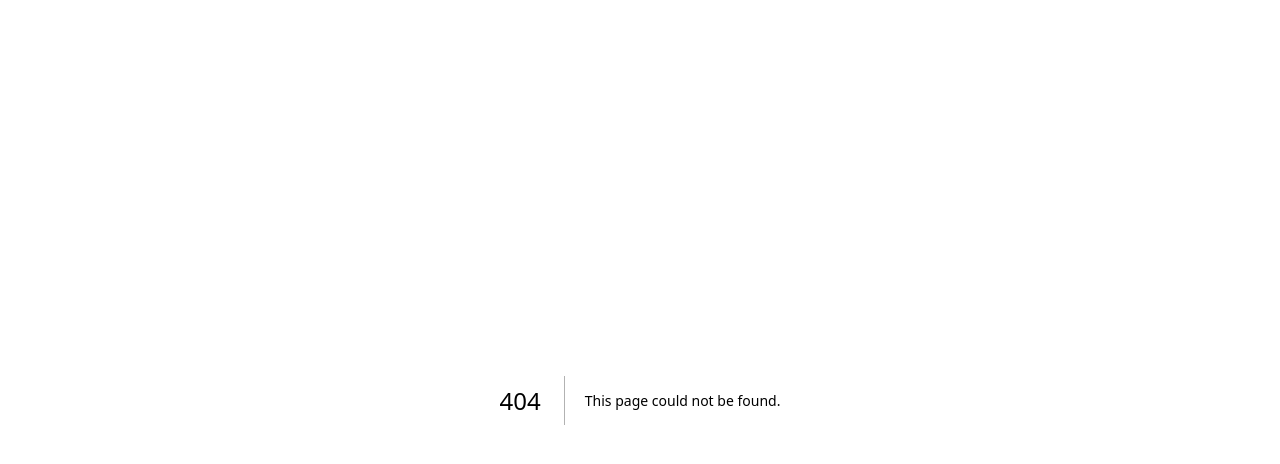
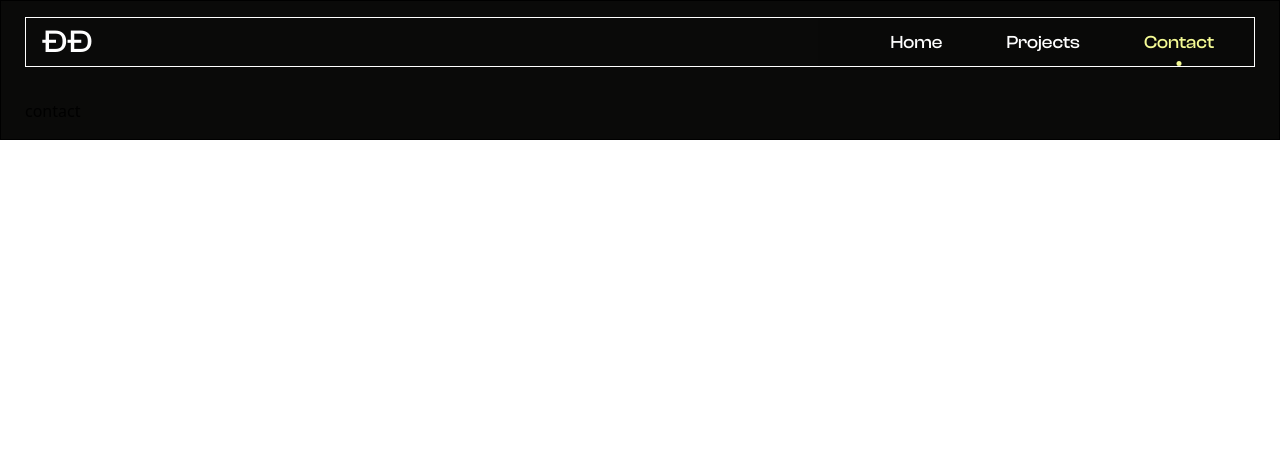
Before and after one commit to Heisdalu/heisdalu_pfolio, a Next.js app: page /contact in a window 1280 px wide. Before the commit this address had no page. Shown: the top 464 px of the page. Built offline with nearby package versions, Linux system fonts and the light colour scheme.

Commit message:
add nav to other pages

```diff
--- /dev/null
+++ b/components/Wrapper/Wrapper.tsx
@@ -0,0 +1,10 @@
+import React, { FC, ReactNode } from "react";
+
+interface WrapperProps {
+  children: ReactNode;
+}
+
+const Wrapper: FC<WrapperProps> = ({ children }) => {
+  return <div className="relative bg-spb px-1.5 py-1 border-1">{children}</div>;
+};
+export default Wrapper;
--- a/pages/_app.tsx
+++ b/pages/_app.tsx
@@ -2,5 +2,5 @@ import '@/styles/globals.css'
 import type { AppProps } from 'next/app'
 
 export default function App({ Component, pageProps }: AppProps) {
-  return <Component {...pageProps} />
+  return <Component {...pageProps}/>
 }
--- /dev/null
+++ b/pages/contact/index.tsx
@@ -0,0 +1,32 @@
+import Wrapper from "@/components/Wrapper/Wrapper";
+import { Navbar } from "@/components/Navbar/Navbar";
+import localFont from "next/font/local";
+
+const clashDisplay = localFont({
+  src: [
+    {
+      path: "../../fonts/ClashDisplay-Medium.woff2",
+      weight: "500",
+      style: "normal",
+    },
+    {
+      path: "../../fonts/ClashDisplay-Regular.woff2",
+      weight: "400",
+      style: "normal",
+    },
+  ],
+});
+
+const Contact = () => {
+  return (
+    <div>
+      <Wrapper>
+        <div className={`${clashDisplay.className} font-[500] text-[32px]`}>
+          <Navbar />
+        </div>
+        <div className="mt-2">contact</div>
+      </Wrapper>
+    </div>
+  );
+}
+export default Contact
--- /dev/null
+++ b/pages/projects/index.tsx
@@ -0,0 +1,33 @@
+import Wrapper from "@/components/Wrapper/Wrapper";
+import { Navbar } from "@/components/Navbar/Navbar";
+import localFont from "next/font/local";
+
+const clashDisplay = localFont({
+  src: [
+    {
+      path: "../../fonts/ClashDisplay-Medium.woff2",
+      weight: "500",
+      style: "normal",
+    },
+    {
+      path: "../../fonts/ClashDisplay-Regular.woff2",
+      weight: "400",
+      style: "normal",
+    },
+  ],
+});
+
+const Projects = () => {
+  return (
+    <div>
+      <Wrapper>
+        <div className={`${clashDisplay.className} font-[500] text-[32px]`}>
+          <Navbar />
+        </div>
+      <div className="mt-2">Projects</div>
+      </Wrapper>
+
+    </div>
+  );
+};
+export default Projects;
--- a/styles/globals.css
+++ b/styles/globals.css
@@ -1,3 +1,42 @@
 @tailwind base;
 @tailwind components;
 @tailwind utilities;
+
+.box1 {
+  transform: rotate(-45deg) translateY(0px);
+  transform-origin: right;
+  transition: all 0.5s 0.2s;
+}
+.no_box1 {
+  transform: rotate(0) translateY(0);
+  transform-origin: right;
+  transition: all 0.5s;
+}
+
+.box2 {
+  width: 0%;
+  transform-origin: left;
+  opacity: 0;
+  transition: all 0.5s;
+}
+
+.no_box2 {
+  width: 100%;
+  transform-origin: left;
+  transition: all 0.5s 0.2s;
+  opacity: 1;
+}
+
+.box3 {
+  transform: rotate(45deg) translate(0px, -9px);
+  transition: all 0.5s 0.2s;
+}
+.no_box3 {
+  transform: rotate(0deg) translate(0, 0);
+  transition: all 0.5s 0.1s;
+}
+
+
+.color {
+  color: #0a0a09d9;
+}
```
